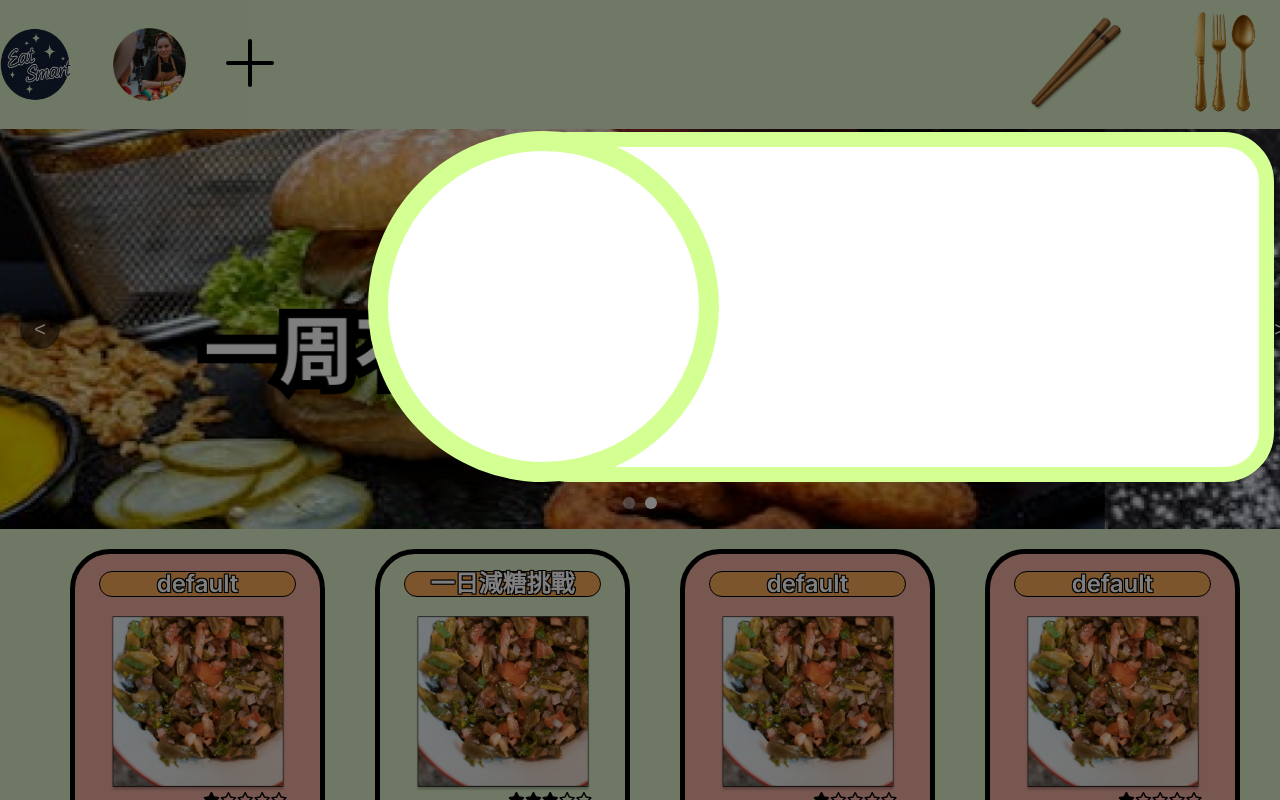
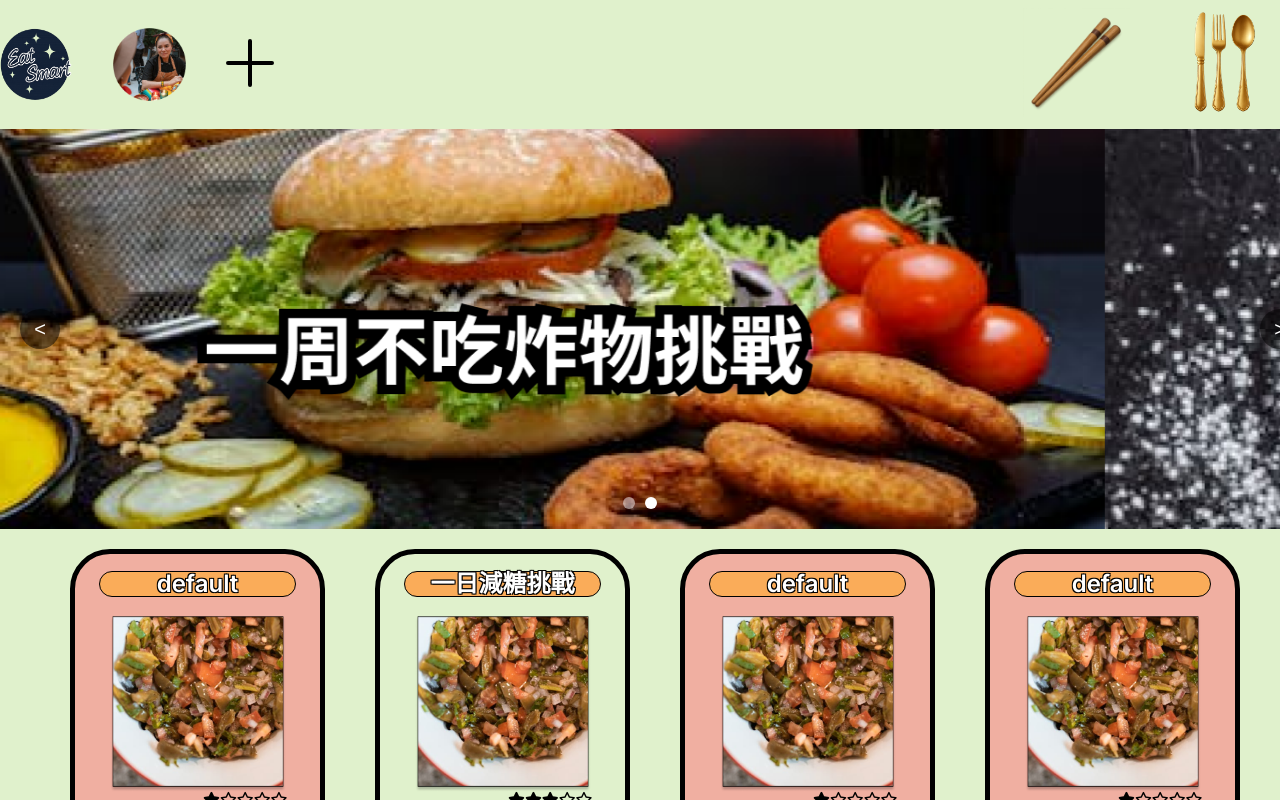
Before and after one commit to d-ben-b/sparkful-frontend, a Vue app: page / in a window 1280 px wide. Shown: the top 800 px of the page. Built offline with nearby package versions, Linux system fonts and the light colour scheme; a web font is replaced by a local one; what highcharts-vue would draw is missing.

Commit message:
refactor: update showUpgrade state in NavBar component to false

```diff
--- a/src/components/NavBar.vue
+++ b/src/components/NavBar.vue
@@ -47,7 +47,7 @@ const states = ref({
 
 const open_modal_background = ref(false)
 const isVIP = ref(true)
-const showUpgrade = ref(true)
+const showUpgrade = ref(false)
 
 const goto = useGoto()
 const router = useRouter()
```
